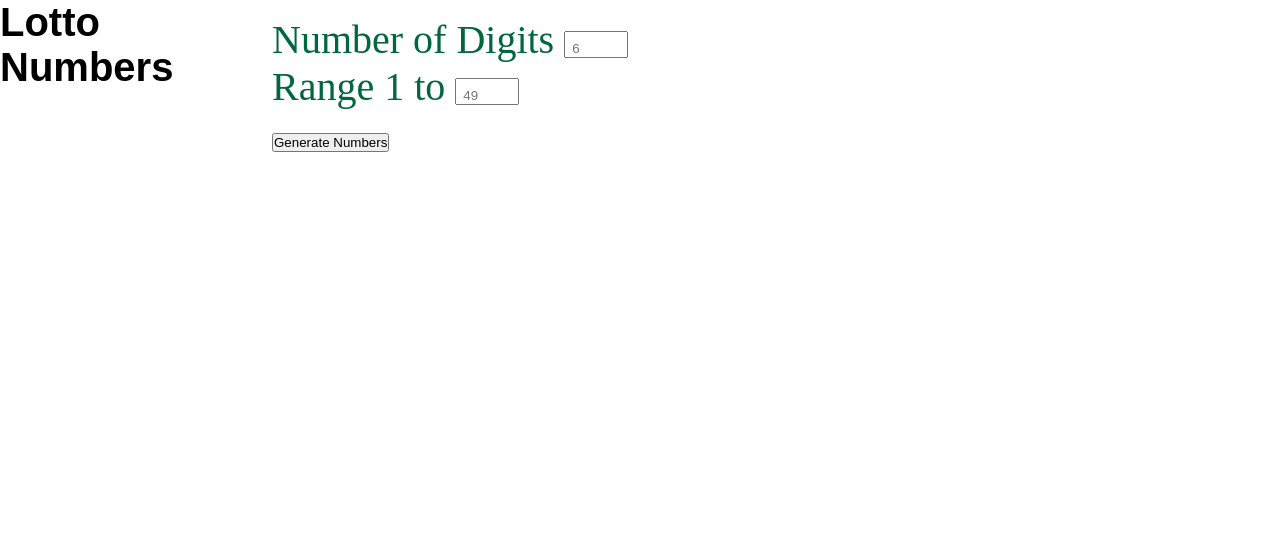
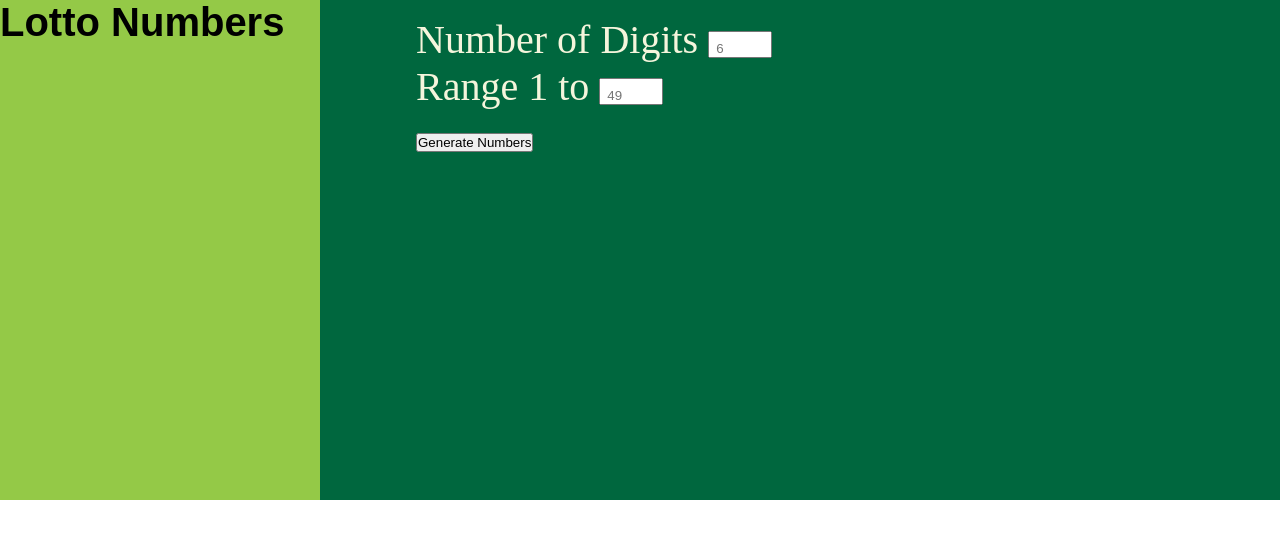
Before and after one commit to Rye434/ajaxLoto, a plain HTML site: page index.html in a window 1280 px wide. Drawn offline with Linux system fonts and the light colour scheme.

Commit message:
Fixed largest media query

```diff
--- a/main.css
+++ b/main.css
@@ -37,7 +37,7 @@
 .active {
     display: block;
 }
-@media all and (min-width: 500px){
+@media screen and (min-width: 600px){
 .box{
     width:400px;
     height: 400px;
@@ -58,12 +58,14 @@
 /*        Max width if screen is smaller than max width value do this____*/
 /*        Min width if screen is bigger than min width value do this____*/
 
-@media all and (min-width:800px){
+@media screen and (min-width:800px){
 .heading{
     text-align: left;
     float: left;
     display: inline-block;
-    width: 20%;
+    width: 25%;
+    height: 500px;
+    background: #94C947;
         }
 input{
     padding: 8px 6px 0 6px;
@@ -71,21 +73,29 @@ input{
 #num_list{
     margin-left: 20px;
     background: none;
+    height: 250px;
 }
 .after{
     display: inline;
     font-size: 30px;
     margin: none;
     float: left;
-    width: 80%;
-    background: none;
+    width: 74%;
+    background: #00673E;
     border: none;
+    height: 500px;
+    color: beige;
 }
     .box{
         float: left;
-        width: 80%;
+        width: 75%;
         display: inline-block;
-        background: none;
+        background: #00673E;
         border: none;
+        color: beige;
+        height: 500px;
+    }
+    p{
+        margin-left: 80px;
     }
     }
```
